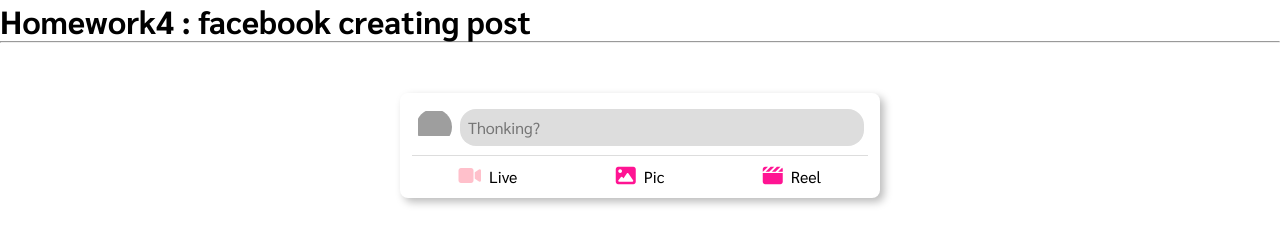
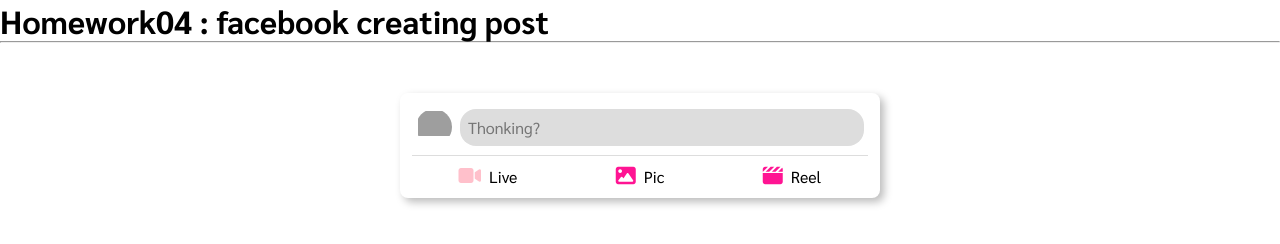
Before and after one commit to SuphakornLVK/cc19-hw04, a plain HTML site: page index.html in a window 1280 px wide. Drawn offline with Linux system fonts and the light colour scheme; grey boxes are pictures that could not be loaded.

Commit message:
Fix text

```diff
--- a/index.html
+++ b/index.html
@@ -8,7 +8,7 @@
     <link rel="stylesheet" href="./style.css">
 </head>
 <body>
-    <h1>Homework4 : facebook creating post</h1>
+    <h1>Homework04 : facebook creating post</h1>
     <hr>
     <div class="post">
         <div class="row1">
```
